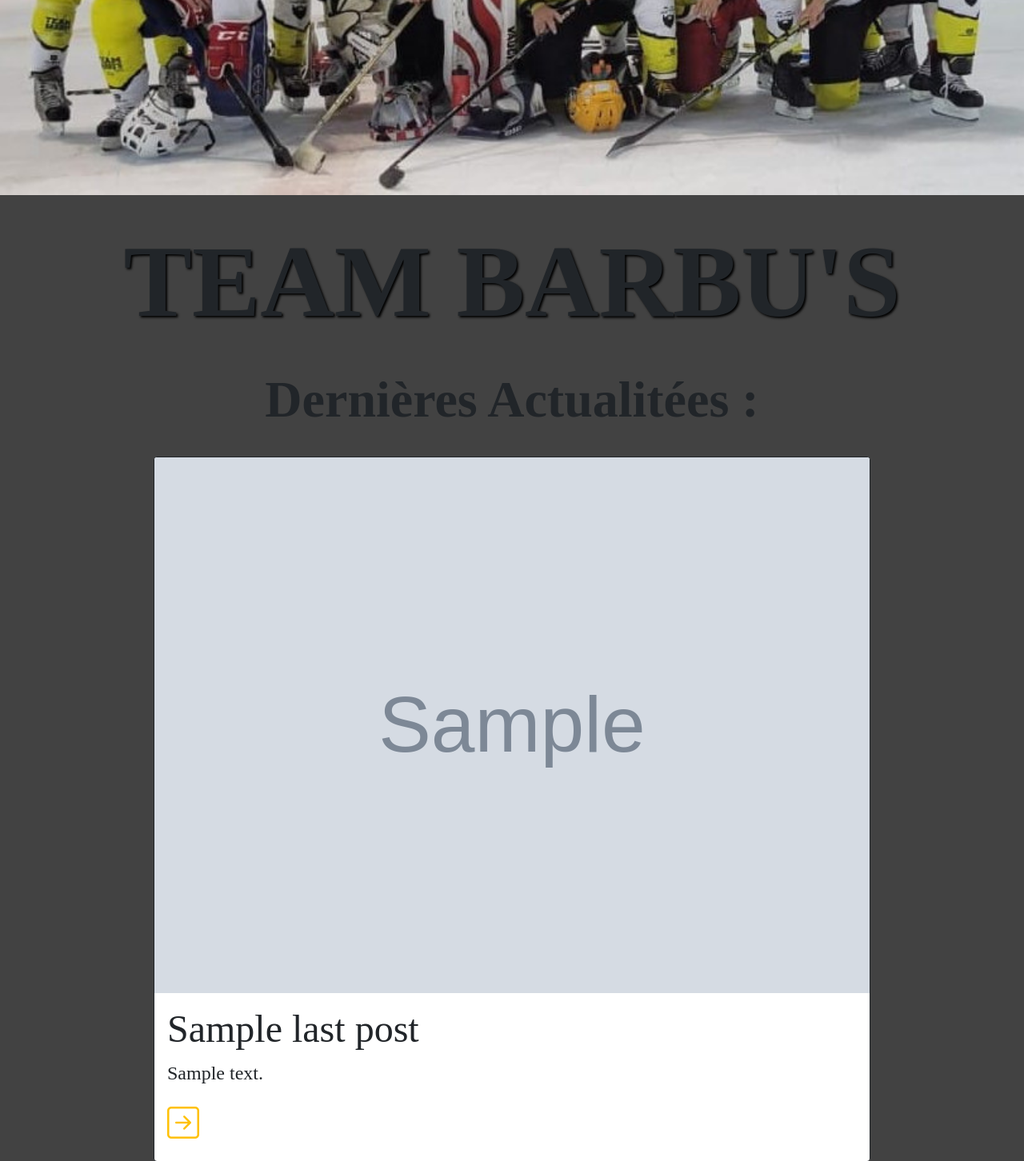
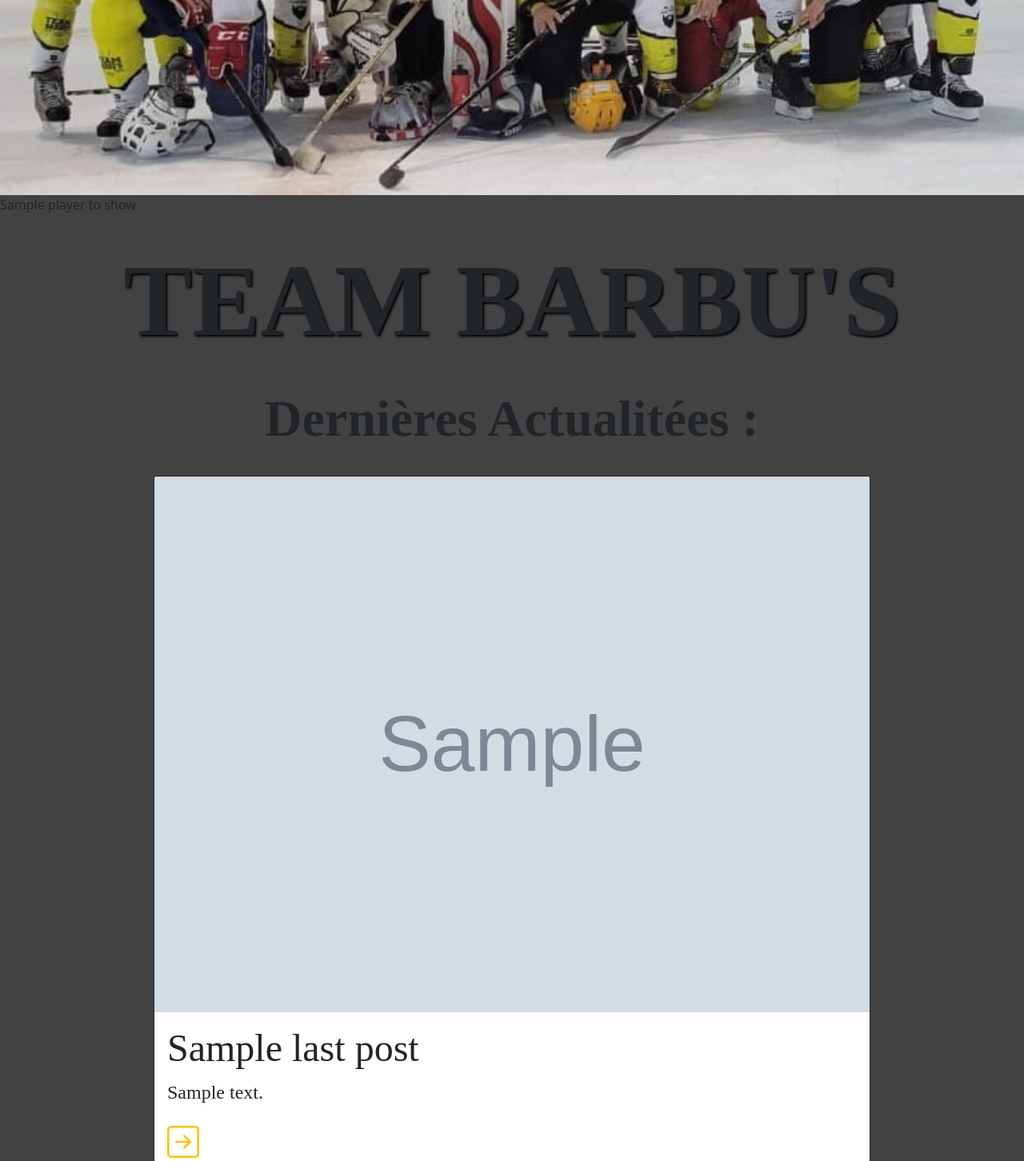
Before and after one commit to Arnaud-Joguet/barbus-webpage, a Symfony app: template templates/main/index.html.twig in a window 1280 px wide. Shown: the part 755-2207 px from the top of the page at 80% size. Run offline with Twig, Linux system fonts and the light colour scheme; the template is opened without the code that fills it: most values are stand-ins (such as "Sample title", 1, 10 or a date in 2020); grey boxes marked "Sample" are stand-in pictures; some libraries are stand-ins or nearby versions; some web fonts are replaced.

Commit message:
WIP show random player

```diff
--- a/src/Entity/User.php
+++ b/src/Entity/User.php
@@ -10,7 +10,7 @@ use Symfony\Component\Security\Core\User\UserInterface;
 #[ORM\Entity(repositoryClass: UserRepository::class)]
 class User implements UserInterface, PasswordAuthenticatedUserInterface
 {
-    const ROLES = ["ROLE_ADMIN", "ROLE_USER"];
+    const ROLES = ["ROLE_ADMIN", "ROLE_USER", "ROLE_SUPADMIN"];
 
     #[ORM\Id]
     #[ORM\GeneratedValue]
--- a/templates/base.html.twig
+++ b/templates/base.html.twig
@@ -3,6 +3,7 @@
     <head>
         <meta charset="UTF-8">
         <meta name="viewport" content="width=device-width, initial-scale=1">
+        <meta name="description" content="Page web des barbu's, équipe amateur de hockey sur glace et roller">
 
         <title>{% block title %}Team Barbu's{% endblock %}</title>
 
--- a/templates/main/index.html.twig
+++ b/templates/main/index.html.twig
@@ -5,13 +5,14 @@
 <div class="banner1" >
     <img class="banner1_img" src="{{asset('assets/images/banniere1.jpg')}} " alt="photo équipe tournoi glace 2022" >
 </div>
-
+<p> {{playerToShow.name}} </p>
+{{ dump(playerToShow)}}
 <section class="hompage-firstSection">
 
     <h1 class="hompage-firstSection-title">TEAM BARBU'S</h1>
     <h2 class="hompage-firstSection-subtitle">Dernières Actualitées :</h2>
 
-    <div class="card mb-3 homePageLastPost">
+    <article class="card mb-3 homePageLastPost">
         <img src="{{lastPost.firstPicture}}" class="card-img-top" alt="{{lastPost.title}} ">
         <div class="card-body">
             <h5 class="card-title homePageLastPost-title"> {{lastPost.title}} </h5>
@@ -20,7 +21,7 @@
             <i class="bi bi-arrow-right-square"></i>
         </a>
         </div>
-    </div>
+    </article>
 
 </section>
 
--- a/templates/player/list.html.twig
+++ b/templates/player/list.html.twig
@@ -8,7 +8,7 @@
     <h2 class="hompage-firstSection-subtitle">Les Joueurs</h2>
 
 
-    <div class="row row-cols-1 row-cols-md-3 g-4 postList-card " style="max-width: 75%;">
+    <article class="row row-cols-1 row-cols-md-3 g-4 postList-card " style="max-width: 75%;">
 
         {% for player in playerList %}
         <div class="col" >
@@ -29,7 +29,7 @@
         {% else %}
         No player have been found.
         {% endfor %}
-    </div>
+    </article>
 
 
 </section>
--- a/templates/post/list.html.twig
+++ b/templates/post/list.html.twig
@@ -4,11 +4,11 @@
 
 {% block body %}
 <section class="postList ">
-    {# <h1 class="hompage-firstSection-title">TEAM BARBU'S</h1> #}
+
     <h2 class="hompage-firstSection-subtitle">Toutes nos infos</h2>
 
     {% for post in postList|reverse %}
-    <div class="postList-card card mb-3" style="max-width: 75%;">
+    <article class="postList-card card mb-3" style="max-width: 75%;">
         <div class="row g-0">
             <div class="col-md-4">
             <img src="{{post.firstPicture }}" class="img-fluid rounded-start" alt="{{post.title}}">
@@ -21,7 +21,7 @@
             </div>
             </div>
         </div>
-    </div>
+    </article>
     {% else %}
     No post have been found.
     {% endfor %}
--- a/templates/post/show.html.twig
+++ b/templates/post/show.html.twig
@@ -7,14 +7,14 @@
     {# <h1 class="hompage-firstSection-title">TEAM BARBU'S</h1> #}
     <h2 class="hompage-firstSection-subtitle"> {{post.title}} </h2>
 
-    <div class="card mb-3 postList-card" style="max-width: 75%;">
-    <img src=" {{post.firstPicture}} " class="card-img-top" alt="{{post.title}} ">
+    <article class="card mb-3 postList-card" style="max-width: 75%;">
+        <img src=" {{post.firstPicture}} " class="card-img-top" alt="{{post.title}} ">
         <div class="card-body">
 
             <p class="card-text"> {{post.description}} </p>
 
         </div>
-    </div>
+    </article>
 
 </section>
 {% endblock %}
```
Also changed, not shown: amélioration.md (added, +5 -0 lines), src/Controller/MainController.php (+12 -3 lines), 1 other file.
